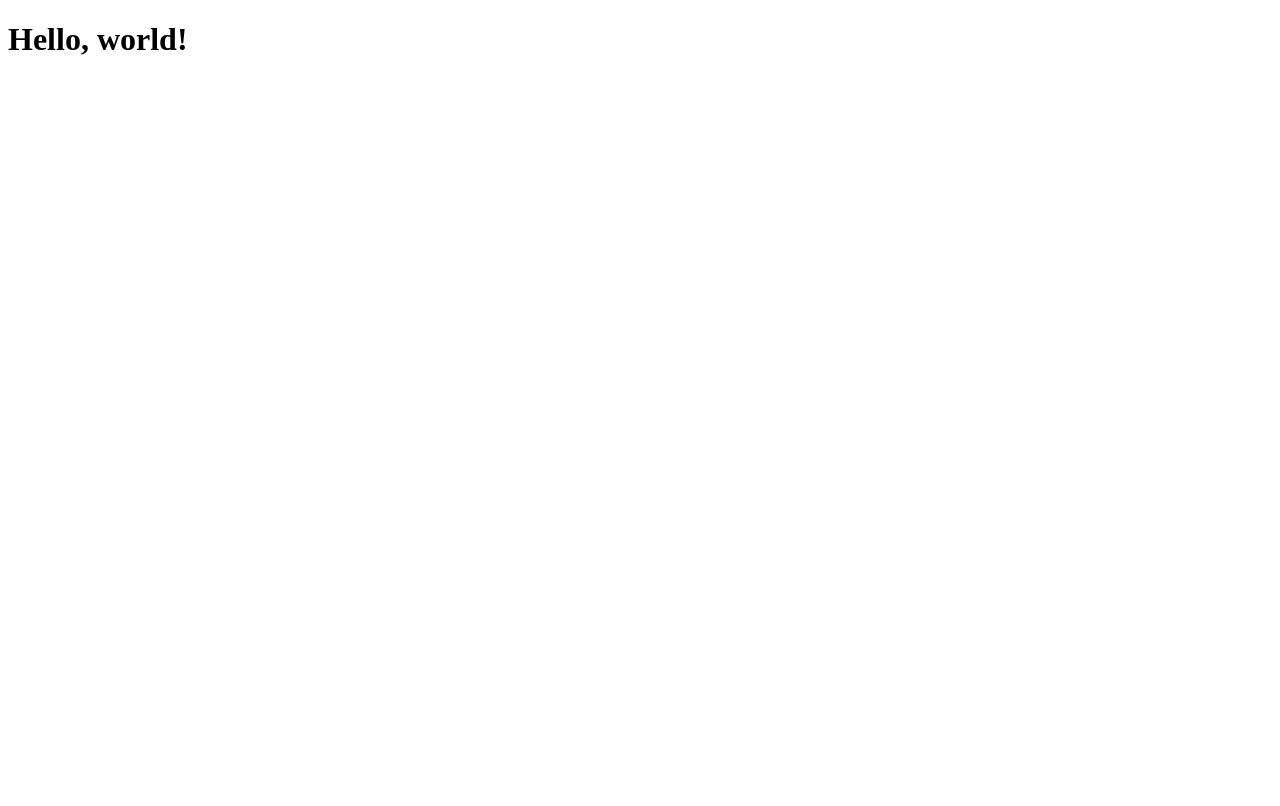
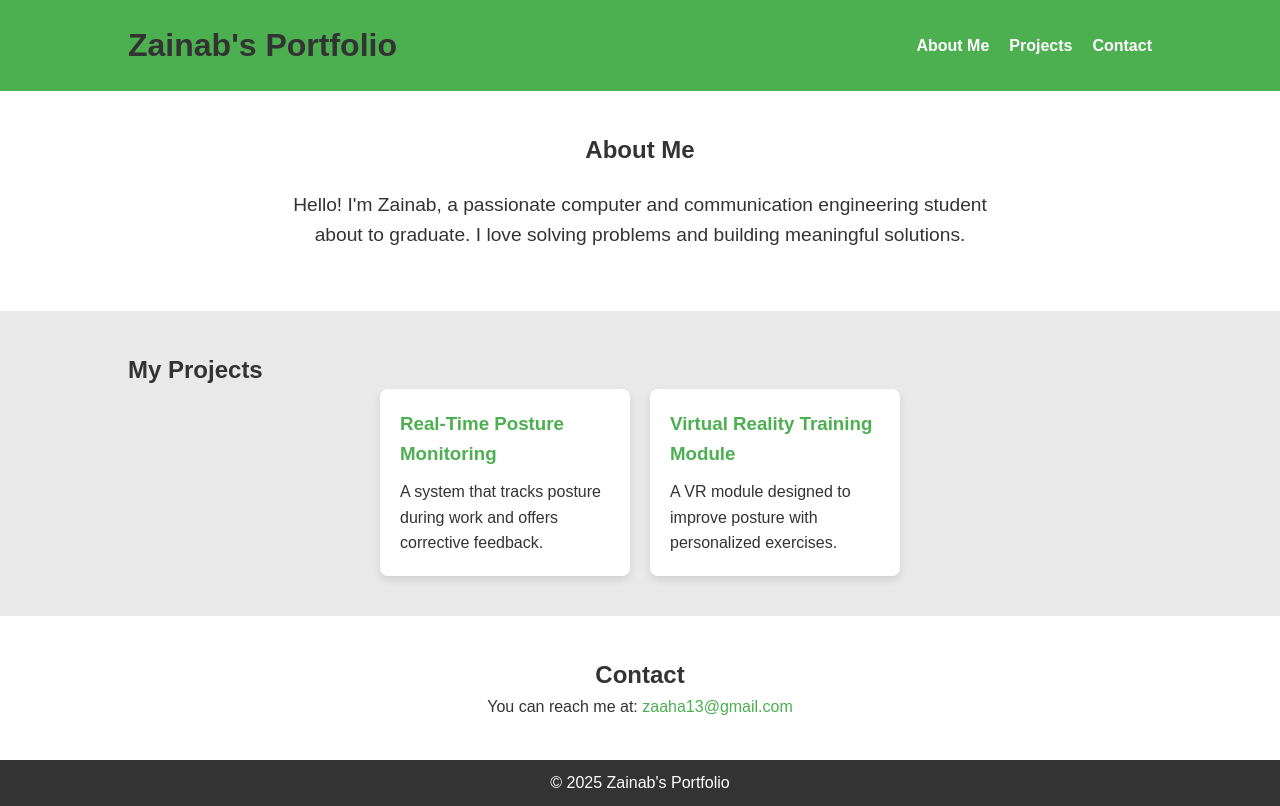
Before and after one commit to zeeno203/portfolio-page-bootcamp, a plain HTML site: page index.html in a window 1280 px wide. Drawn offline with Linux system fonts and the light colour scheme.

Commit message:
portfolio page

```diff
--- a/index.html
+++ b/index.html
@@ -1,13 +1,71 @@
 <!DOCTYPE html>
 <html lang="en">
   <head>
-    <meta charset="utf-8" />
+    <title>Portfolio - Zainab</title>
+    <link rel="stylesheet" href="styles.css" />
+  </head>
 
-    <link href="styles.css" rel="stylesheet" />
+  <body>
+    <header class="header">
+      <div class="container">
+        <h1>Zainab's Portfolio</h1>
+        <nav>
+          <ul>
+            <li><a href="#about">About Me</a></li>
+            <li><a href="#projects">Projects</a></li>
+            <li><a href="#contact">Contact</a></li>
+          </ul>
+        </nav>
+      </div>
+    </header>
 
-    <title>Rocket Academy</title>
-  </head>
-  <body>
-    <h1>Hello, world!</h1>
+    <section id="about" class="about">
+      <div class="container">
+        <h2>About Me</h2>
+        <p>
+          Hello! I'm Zainab, a passionate computer and communication engineering
+          student about to graduate. I love solving problems and building
+          meaningful solutions.
+        </p>
+      </div>
+    </section>
+
+    <section id="projects" class="projects">
+      <div class="container">
+        <h2>My Projects</h2>
+        <div class="projects-container">
+          <div class="project-card">
+            <h3>Real-Time Posture Monitoring</h3>
+            <p>
+              A system that tracks posture during work and offers corrective
+              feedback.
+            </p>
+          </div>
+          <div class="project-card">
+            <h3>Virtual Reality Training Module</h3>
+            <p>
+              A VR module designed to improve posture with personalized
+              exercises.
+            </p>
+          </div>
+        </div>
+      </div>
+    </section>
+
+    <section id="contact" class="contact">
+      <div class="container">
+        <h2>Contact</h2>
+        <p>
+          You can reach me at:
+          <a href="mailto:zaaha13@gmail.com">zaaha13@gmail.com</a>
+        </p>
+      </div>
+    </section>
+
+    <footer class="footer">
+      <div class="container">
+        <p>&copy; 2025 Zainab's Portfolio</p>
+      </div>
+    </footer>
   </body>
 </html>
--- a/styles.css
+++ b/styles.css
@@ -1,3 +1,146 @@
+/* General Styles */
+* {
+  margin: 0;
+  padding: 0;
+  box-sizing: border-box;
+  font-family: Arial, sans-serif;
+}
+
 body {
-  background-color: white;
+  background-color: #f4f4f4;
+  color: #333;
+  line-height: 1.6;
 }
+
+/* Header Styles */
+.header {
+  background-color: #4caf50;
+  color: white;
+  padding: 20px 0;
+}
+
+.header .container {
+  display: flex;
+  justify-content: space-between;
+  align-items: center;
+}
+
+.header nav ul {
+  list-style-type: none;
+  display: flex;
+}
+
+.header nav ul li {
+  margin-left: 20px;
+}
+
+.header nav ul li a {
+  color: white;
+  text-decoration: none;
+  font-weight: bold;
+}
+
+.header nav ul li a:hover {
+  text-decoration: underline;
+}
+
+/* Section Styles */
+section {
+  padding: 40px 0;
+}
+
+.container {
+  width: 80%;
+  margin: 0 auto;
+}
+
+h1,
+h2,
+h3 {
+  color: #333;
+}
+
+/* About Section */
+.about {
+  background-color: #fff;
+  text-align: center;
+}
+
+.about p {
+  font-size: 1.2em;
+  max-width: 700px;
+  margin: 20px auto;
+}
+
+/* Projects Section */
+.projects {
+  background-color: #e9e9e9;
+}
+
+.projects-container {
+  display: flex;
+  flex-wrap: wrap;
+  gap: 20px;
+  justify-content: center;
+}
+
+.project-card {
+  background-color: #fff;
+  padding: 20px;
+  border-radius: 8px;
+  width: 250px;
+  box-shadow: 0 4px 8px rgba(0, 0, 0, 0.1);
+  transition: transform 0.3s ease;
+}
+
+.project-card h3 {
+  color: #4caf50;
+  margin-bottom: 10px;
+}
+
+.project-card:hover {
+  transform: scale(1.05);
+}
+
+/* Contact Section */
+.contact {
+  background-color: #fff;
+  text-align: center;
+}
+
+.contact a {
+  color: #4caf50;
+  text-decoration: none;
+}
+
+.contact a:hover {
+  text-decoration: underline;
+}
+
+/* Footer Styles */
+.footer {
+  background-color: #333;
+  color: white;
+  text-align: center;
+  padding: 10px 0;
+}
+
+.footer p {
+  margin: 0;
+}
+
+/* Media Queries for Responsiveness */
+@media (max-width: 768px) {
+  .header .container {
+    flex-direction: column;
+    text-align: center;
+  }
+
+  .projects-container {
+    flex-direction: column;
+  }
+
+  .project-card {
+    width: 100%;
+  }
+}
```
